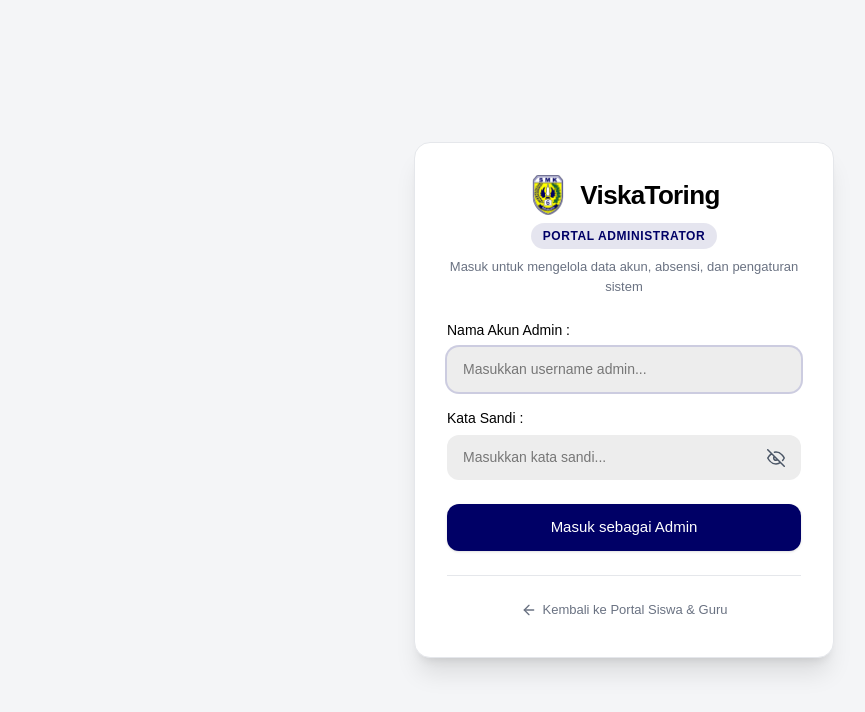
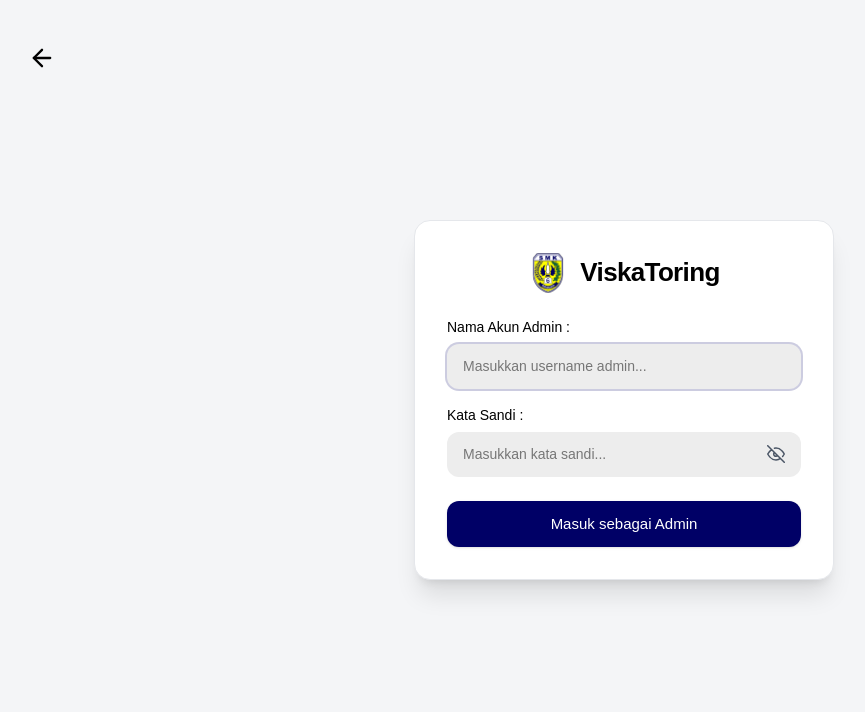
Before and after one commit to hilmi4zzam/ViskaToring-UKK-XII-RPL, a Next.js app: page /admin/login-admin in a window 1280 px wide. Shown: the top 712 px of the page, without its empty margins (16-881 px from the left). Built offline with nearby package versions, Linux system fonts and the light colour scheme; no server answers; a web font is replaced by a local one.

Commit message:
style: admin login page

```diff
--- a/app/admin/login-admin/page.tsx
+++ b/app/admin/login-admin/page.tsx
@@ -37,7 +37,7 @@ export default function AdminLoginPage() {
     try {
       const { data: user, error: queryError } = await supabase
         .from('user_accounts')
-        .select('id, username, password, company_id, role, status, first_login, companies(*)')
+        .select('id, username, password, company_id, role, status, first_login, companies:company_id(*)')
         .eq('username', username.trim())
         .eq('password', password)
         .maybeSingle();
@@ -80,21 +80,27 @@ export default function AdminLoginPage() {
   };
 
   return (
-    <div className="min-h-screen bg-[#F4F5F7] flex flex-col justify-center items-center p-4">
+    <div className="min-h-screen bg-[#F4F5F7] flex flex-col justify-center items-center p-4 relative">
+      {/* Tombol Kembali (Panah Kiri di Pojok Kiri Atas Luar Card) */}
+      <div className="absolute top-8 left-8 md:top-10 md:left-10">
+        <Link
+          href="/"
+          className="text-black hover:text-gray-600 transition-colors p-1 flex items-center justify-center cursor-pointer"
+          title="Kembali ke Portal Utama"
+        >
+          <svg width="28" height="28" viewBox="0 0 24 24" fill="none" stroke="currentColor" strokeWidth="2" strokeLinecap="round" strokeLinejoin="round">
+            <line x1="19" y1="12" x2="5" y2="12"></line>
+            <polyline points="12 19 5 12 12 5"></polyline>
+          </svg>
+        </Link>
+      </div>
+
       <div className="w-full max-w-[420px] bg-white rounded-2xl shadow-xl p-8 border border-gray-200">
 
-        {/* Header Logo & Badge */}
-        <div className="flex flex-col items-center text-center mb-6">
-          <div className="flex items-center gap-3 mb-2">
-            <Image src="/smk.svg" alt="SMK Logo" width={40} height={40} priority className="w-[40px] h-auto" />
-            <h1 className="text-[26px] font-bold text-black tracking-tight">ViskaToring</h1>
-          </div>
-          <span className="inline-block bg-[#000066]/10 text-[#000066] text-[12px] font-semibold px-3 py-1 rounded-full uppercase tracking-wider">
-            Portal Administrator
-          </span>
-          <p className="text-[13px] text-gray-500 mt-2">
-            Masuk untuk mengelola data akun, absensi, dan pengaturan sistem
-          </p>
+        {/* Header Logo */}
+        <div className="flex justify-center items-center gap-3 mb-6">
+          <Image src="/smk.svg" alt="SMK Logo" width={40} height={40} priority className="w-[40px] h-auto" />
+          <h1 className="text-[26px] font-bold text-black tracking-tight">ViskaToring</h1>
         </div>
 
         {/* Error Notification */}
@@ -163,21 +169,6 @@ export default function AdminLoginPage() {
           </button>
         </form>
 
-        <hr className="border-gray-200 my-6" />
-
-        <div className="text-center">
-          <Link
-            href="/"
-            className="text-[13px] text-gray-500 hover:text-black transition-colors inline-flex items-center gap-1.5"
-          >
-            <svg width="16" height="16" viewBox="0 0 24 24" fill="none" stroke="currentColor" strokeWidth="2" strokeLinecap="round" strokeLinejoin="round">
-              <line x1="19" y1="12" x2="5" y2="12"></line>
-              <polyline points="12 19 5 12 12 5"></polyline>
-            </svg>
-            <span>Kembali ke Portal Siswa & Guru</span>
-          </Link>
-        </div>
-
       </div>
     </div>
   );
```
